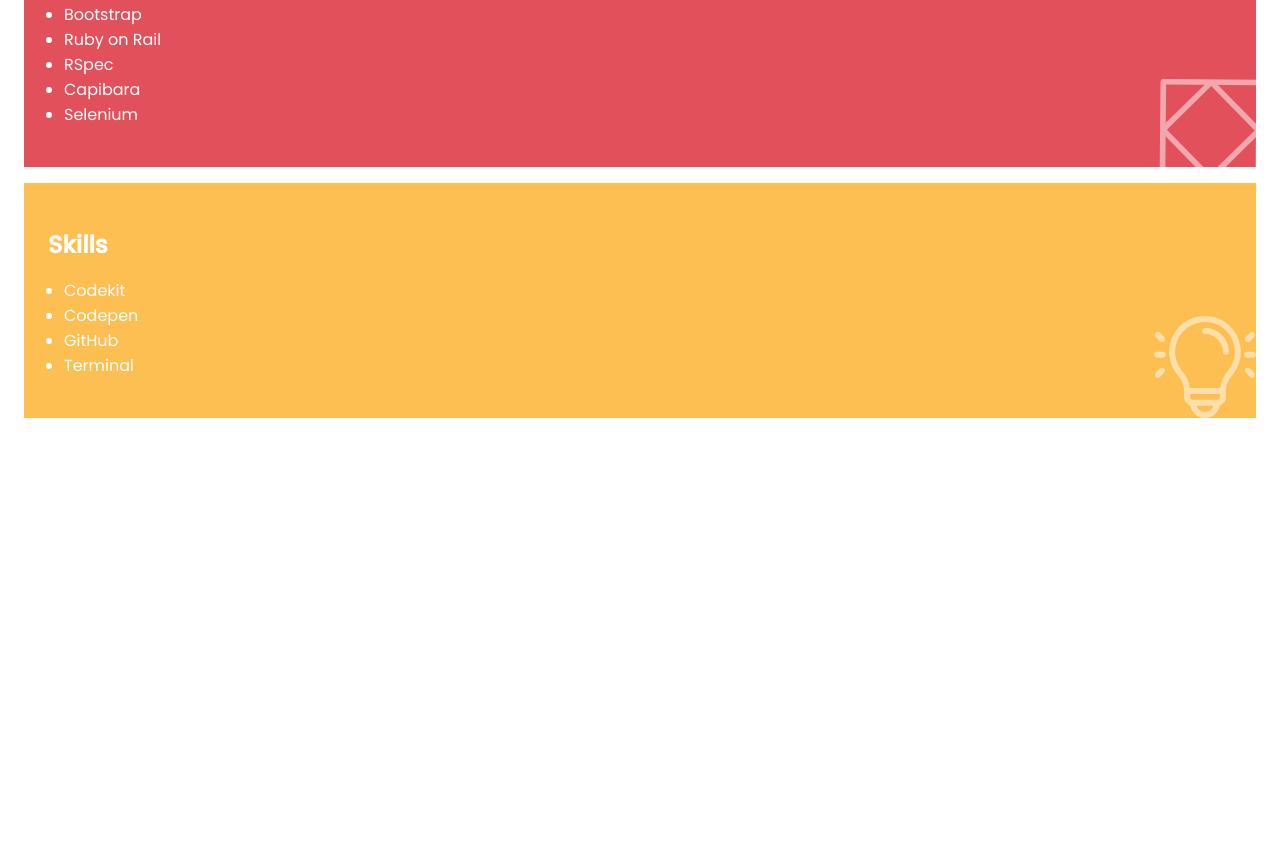
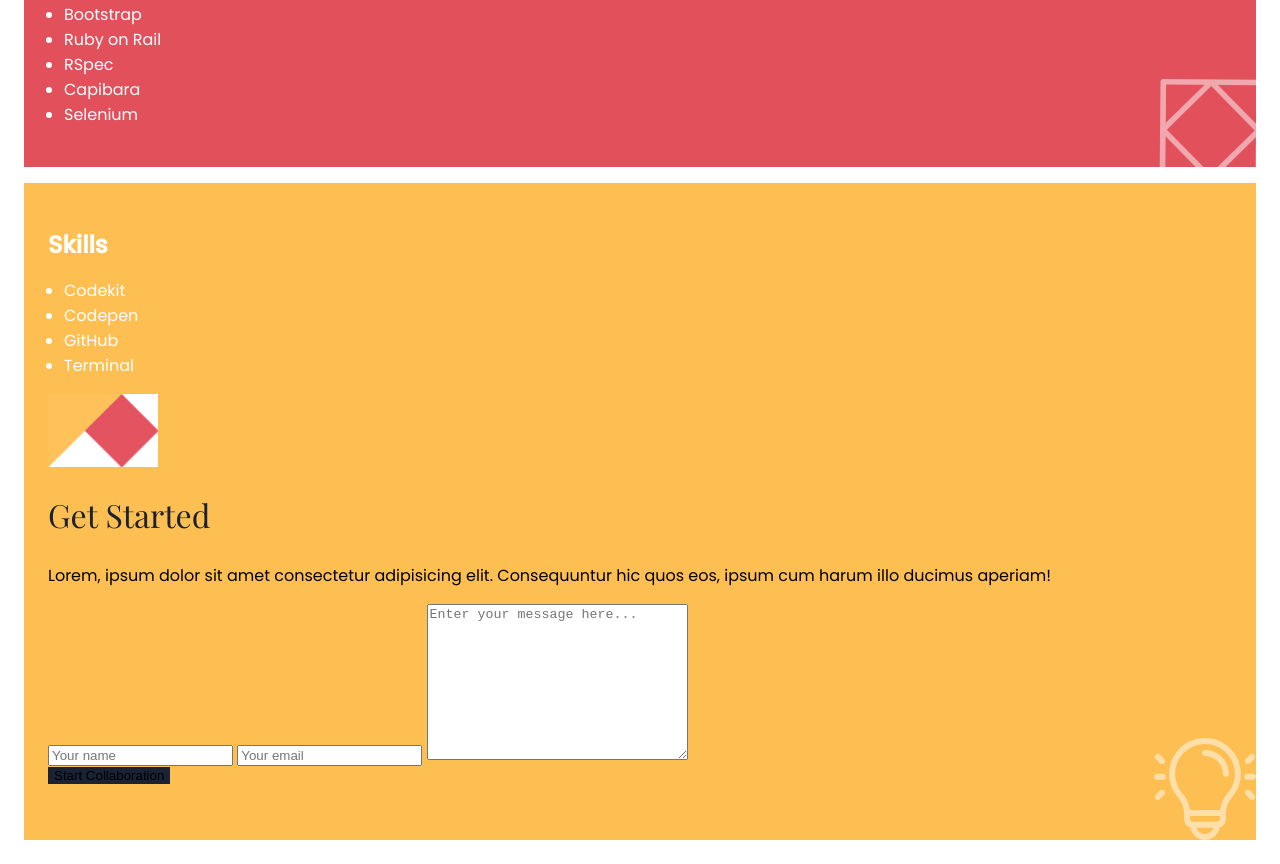
Before and after one commit to jlberbesi/My-Portfolio, a plain HTML site: page index.html in a window 1280 px wide. Shown: the part 6131-6995 px from the top of the page. Before the commit the page ends 6573 px from the top, so only its background shows below. Drawn offline with nearby package versions, Linux system fonts and the light colour scheme.

Commit message:
Add contact form html

```diff
--- a/index.html
+++ b/index.html
@@ -196,9 +196,16 @@
                         </clipPath>
                         </defs>
                         </svg>
-
-                </div>
-            </div>
+                        <section id="contact">
+            <div class="shape1"></div>
+            <h1>Get Started</h1>
+            <p>Lorem, ipsum dolor sit amet consectetur adipisicing elit. Consequuntur hic quos eos, ipsum cum harum illo ducimus aperiam!</p>
+            <form action="">
+                <input required type="text" maxlength="30" name="user_name" id="name" placeholder="Your name">
+                <input required type="email" name="mail" id="email" placeholder="Your email">
+                <textarea required name="message" id="msg" cols="30" maxlength="500" rows="10" placeholder="Enter your message here..."></textarea>
+                <button type="submit">Start Collaboration</button>
+            </form>
         </section>
     </main>
 </body>
```
